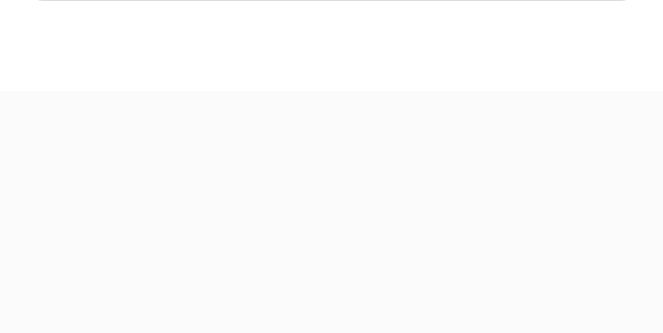
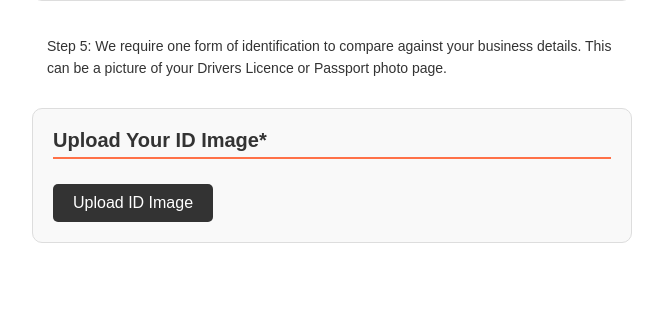
Before and after one commit to Codybez/CodysBusiness, a Flask app: page /profile/labourer in a window 1280 px wide. Shown: the part 2201-2534 px from the top of the page, without its empty margins (308-971 px from the left). Before the commit the page ends 2202 px from the top, so only its background shows below. Run offline with Flask 3, Linux system fonts and the light colour scheme; the visitor is signed in with stand-in values (Sample User, id 1); data comes from the database, SQL or seed files in the repository; data that the repository does not hold is empty; some libraries are stand-ins or nearby versions.

Commit message:
Upload-id

```diff
--- a/app.py
+++ b/app.py
@@ -85,6 +85,7 @@ class LabourerProfile(db.Model):
     user_blurb = db.Column(db.String(250), nullable=False)
     job_categories = db.Column(db.String(500), nullable=True)
     job_locations = db.Column(db.String(500), nullable=True)
+    id_image = db.Column(db.String(120), nullable=True)
 
 class Job(db.Model):
     id = db.Column(db.Integer, primary_key=True)
@@ -1865,3 +1866,31 @@ def my_job_display_job(job_id):
 
 
     return render_template('my_job_display_job.html', job=job,)
+
+from flask import request, jsonify, redirect, url_for
+import os
+from werkzeug.utils import secure_filename
+
+@app.route('/upload_id_image', methods=['POST'])
+@login_required
+def upload_id_image():
+    # Check if a file is uploaded
+    if 'id_image' not in request.files:
+        return jsonify({"error": "No file part"}), 400
+
+    file = request.files['id_image']
+
+    # If no file is selected
+    if file.filename == '':
+        return jsonify({"error": "No selected file"}), 400
+
+    # Secure the filename and save it
+    filename = secure_filename(file.filename)
+    upload_path = os.path.join('static', 'id_images', filename)
+    file.save(upload_path)
+
+    # Optionally, store the file path in the user's profile or wherever appropriate
+    current_user.labourer_profile.id_image = upload_path
+    db.session.commit()
+
+    return jsonify({"message": "Upload successful!"}), 200
--- a/templates/labourer_profile.html
+++ b/templates/labourer_profile.html
@@ -10,6 +10,7 @@
         background-color: #ffffff;
         margin: 0;
         padding: 0;
+        margin-bottom: 50px;
       }
 
       /* Profile container */
@@ -190,6 +191,41 @@
         border-radius: 5px;
         font-size: 14px;
         border: 1px solid #ddd;
+      }
+
+      /* Image preview styling */
+      #image-preview {
+        margin-top: 10px;
+        width: 150px;
+        height: auto; /* Maintain aspect ratio */
+        border-radius: 10px;
+        display: block; /* Ensure it's a block element */
+        align-items: center;
+      }
+
+      /* Styling for both buttons */
+      .upload-id-button {
+        background-color: #333; /* Dark gray background */
+        color: white; /* White text */
+        border: none; /* Remove default border */
+        padding: 10px 20px; /* Add padding for click area */
+        cursor: pointer; /* Pointer cursor for hover */
+        border-radius: 5px; /* Rounded corners */
+        margin-top: 10px; /* Space between elements */
+        text-align: center; /* Center text */
+        display: inline-block; /* Ensure inline-block layout */
+      }
+
+      /* Add hover effect for the button */
+      .upload-id-button:hover {
+        background-color: #555; /* Slightly lighter gray */
+      }
+
+      /* Additional container adjustments (optional) */
+      #image-preview-container {
+        text-align: center; /* Center content inside the container */
+        margin-top: 20px;
+        align-items: center;
       }
     </style>
   </head>
@@ -392,6 +428,114 @@
           <a href="{{ url_for('edit_social_links') }}">Add/Edit</a>
         </div>
       </div>
+      <div class="social-links-info">
+        <p>
+          Step 5: We require one form of identification to compare against your
+          business details. This can be a picture of your Drivers Licence or
+          Passport photo page.
+        </p>
+      </div>
+
+      <!-- Image Upload Section -->
+      <div class="section-container">
+        <h2>Upload Your ID Image*</h2>
+        {% if user.labourer_profile.id_image %}
+        <p>Your ID is saved</p>
+        {% else %} {% endif %}
+        <form
+          id="id-image-form"
+          action="{{ url_for('upload_id_image') }}"
+          method="POST"
+          enctype="multipart/form-data"
+          class="upload-id-form"
+        >
+          <label for="id-image-upload" class="upload-id-button"
+            >Upload ID Image</label
+          >
+          <input
+            type="file"
+            id="id-image-upload"
+            name="id_image"
+            style="display: none"
+            accept="image/*"
+            onchange="previewImage()"
+          />
+        </form>
+
+        <!-- Preview Section -->
+        <div id="image-preview-container" style="display: none">
+          <img id="image-preview" src="" alt="Image Preview" />
+          <button
+            type="button"
+            class="upload-id-button"
+            onclick="submitIdImage()"
+          >
+            Confirm Image
+          </button>
+        </div>
+
+        <!-- Upload Status -->
+        <div id="upload-status"></div>
+      </div>
+
+      <script>
+        // Preview the image after selection
+        function previewImage() {
+          const file = document.getElementById("id-image-upload").files[0];
+          const previewContainer = document.getElementById(
+            "image-preview-container"
+          );
+          const previewImage = document.getElementById("image-preview");
+
+          // Check if file exists and is an image
+          if (file && file.type.startsWith("image/")) {
+            const reader = new FileReader();
+
+            reader.onload = function (e) {
+              previewImage.src = e.target.result; // Set the preview image source
+              previewContainer.style.display = "block"; // Show the preview section
+            };
+
+            reader.readAsDataURL(file); // Read the image as a data URL
+          }
+        }
+
+        // Submit the image using AJAX
+        function submitIdImage() {
+          var formData = new FormData(document.getElementById("id-image-form"));
+          var uploadStatus = document.getElementById("upload-status");
+          var previewContainer = document.getElementById(
+            "image-preview-container"
+          );
+
+          // Show loading message
+          uploadStatus.innerHTML = "<p>Uploading...</p>";
+
+          // AJAX request to submit the form
+          var xhr = new XMLHttpRequest();
+          xhr.open(
+            "POST",
+            document.getElementById("id-image-form").action,
+            true
+          );
+
+          // Handle the response after the file is uploaded
+          xhr.onload = function () {
+            if (xhr.status == 200) {
+              uploadStatus.innerHTML = "<p>Upload successful!</p>";
+
+              // Hide the preview and reset the file input
+              previewContainer.style.display = "none";
+              document.getElementById("id-image-upload").value = ""; // Reset file input
+            } else {
+              uploadStatus.innerHTML = "<p>Error uploading image.</p>";
+            }
+          };
+
+          // Send the form data to the server
+          xhr.send(formData);
+        }
+      </script>
     </div>
     {% endblock %}
   </body>
--- a/templates/messages.html
+++ b/templates/messages.html
@@ -28,8 +28,8 @@
         max-width: 600px;
         border-top: 2px solid #aaa;
         border-bottom: 2px solid #aaa;
-        margin-left: -10px;
-        margin-right: -10px;
+        margin-left: -26px;
+        margin-right: -26px;
       }
 
       .conversation-details {
```
Also changed, not shown: migrations/versions/d6ae25431695_idimage.py (added, +32 -0 lines), static/id_images/3Dmodel.jpg (added), static/id_images/cosy.webp (added), static/id_images/deckimage.webp (added), static/id_images/decking.jpg (added), static/id_images/fence.jpg (added), static/id_images/ramp.jpg (added), static/id_images/steps.jpg (added), static/id_images/tiles.jpg (added), static/id_images/walkway.jpg (added).
